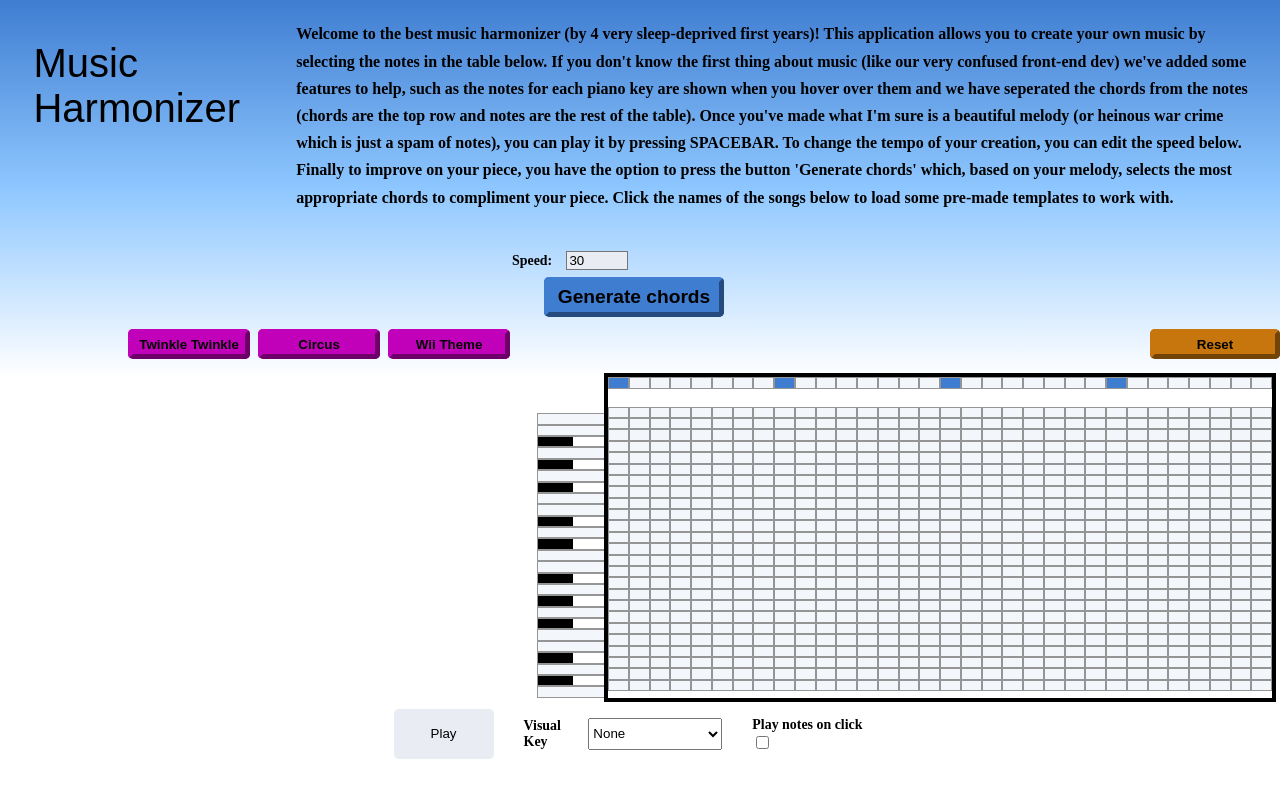
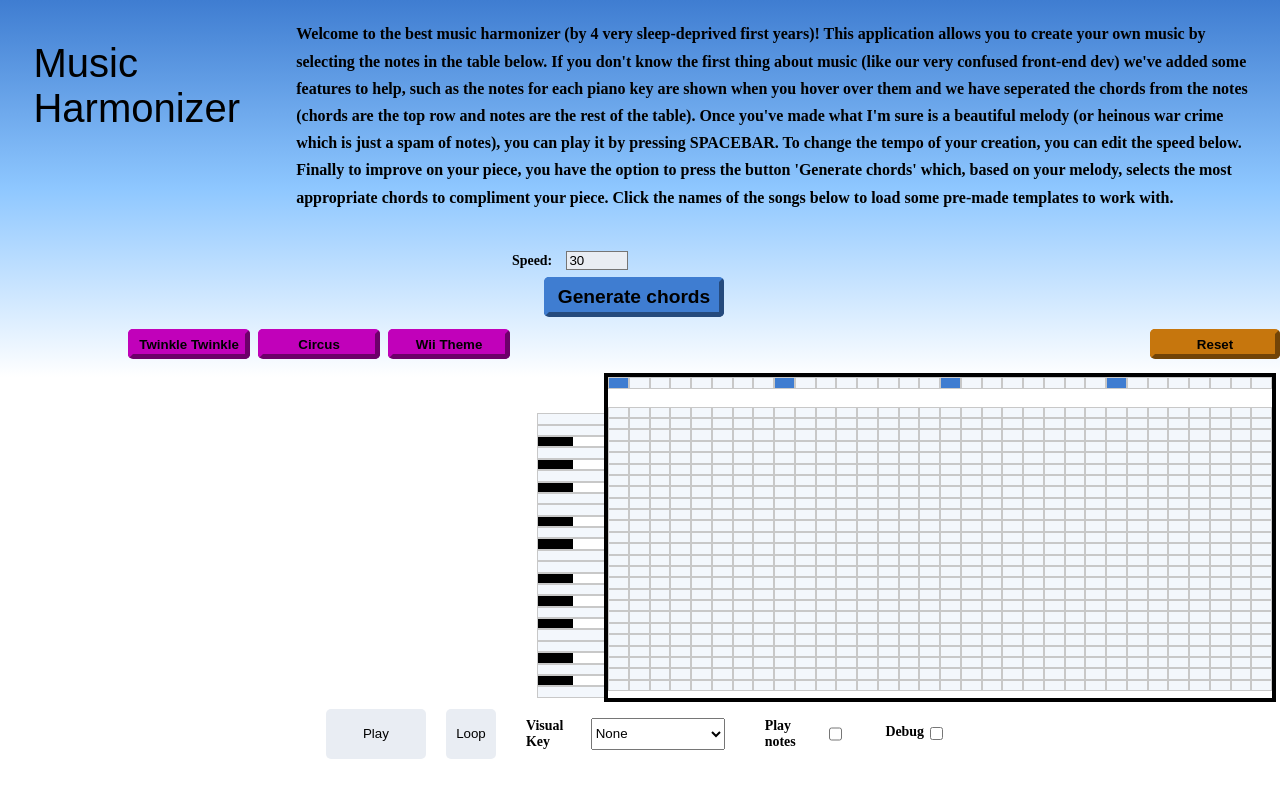
Before and after one commit to MiniMinnoww/HackSheffield9, a Flask app: page / in a window 1280 px wide. Run offline with Flask 3, Linux system fonts and the light colour scheme.

Commit message:
Added play button + loop button

```diff
--- a/backend/static/css/cells.css
+++ b/backend/static/css/cells.css
@@ -3,7 +3,7 @@
     width: 50px;
     min-width: 100px;
     flex: 1;
-    border: 1px solid rgb(149, 149, 149);
+    border: 1px solid rgb(200, 200, 200);
     background-color: var(--background);
 
     transition: 0.3s box-shadow ease-in-out;
--- a/backend/static/css/style.css
+++ b/backend/static/css/style.css
@@ -191,7 +191,7 @@ aside div {
     margin: auto 10px;
 }
 
-#input_key_div {
+.checkbox_div {
     display: flex;
     flex-direction: row;
     padding: 10px;
@@ -200,11 +200,9 @@ aside div {
     transition: 0.3s box-shadow ease-in-out;
 }
 
-#input_key_div:hover {
+.checkbox_div:hover {
     box-shadow: 0 0 10px rgb(117, 117, 117);
 }
-
-
 
 #play_button {
     background-color: var(--greyishBackground);
@@ -222,6 +220,30 @@ aside div {
     box-shadow: 0 0 10px rgb(117, 117, 117);
 }
 
+.play_button_on {
+    background-color: var(--secondary) !important;
+}
+
+#loop_button {
+    background-color: var(--greyishBackground);
+    border: none;
+
+    transition: 0.3s background-color ease-in-out, 0.3s box-shadow ease-in-out;
+
+    height: 50px;
+    width: 50px;
+    border-radius: 5px;
+}
+
+#loop_button:hover {
+    background-color: var(--primary);
+    box-shadow: 0 0 10px rgb(117, 117, 117);
+}
+
+.loop_button_on {
+    background-color: var(--primary) !important;
+}
+
 aside br {
     width: 10px;
 }
--- /dev/null
+++ b/backend/static/js/buttons.js
@@ -0,0 +1,59 @@
+class Button {
+    constructor(element, callback) {
+        this.element = element
+        this.callback = callback
+
+        this.registerEventListeners()
+    }
+
+    registerEventListeners() {
+        this.element.addEventListener('click', this.callback)
+    }
+}
+
+class ToggleButton extends Button {
+    constructor(element, callback, initialState, onStyle, offStyle) {
+        super(element, callback)
+
+        this.state = initialState
+        this.offStyle = offStyle
+        this.onStyle = onStyle
+
+        if (this.onStyle === "") this.onStyle = "none"
+        if (this.offStyle === "") this.offStyle = "none"
+    }
+
+    setStyle() {
+        if (this.state) {
+            this.element.classList.remove(this.offStyle)
+            this.element.classList.add(this.onStyle)
+        } else {
+            this.element.classList.remove(this.onStyle)
+            this.element.classList.add(this.offStyle)
+        }
+    }
+
+    toggleState() {
+        this.state = !this.state
+        this.setStyle()
+    }
+
+    setState(state) {
+        this.state = state
+        this.setStyle()
+    }
+
+    registerEventListeners() {
+        this.element.addEventListener('click', () => {this.toggleState()})
+        this.element.addEventListener('click', this.callback)
+    }
+}
+
+
+playButton = new ToggleButton(document.getElementById("play_button"), () => {
+    play()
+}, false, "play_button_on", "")
+
+loopButton = new ToggleButton(document.getElementById("loop_button"), () => {
+    loop = loopButton.state
+}, false, "loop_button_on", "")
--- a/backend/static/js/notes.js
+++ b/backend/static/js/notes.js
@@ -4,6 +4,7 @@ let bpmInput = document.getElementById("input_bpm");
 let interval;
 let intervalId;
 let playing = false;
+let loop = false;
 
 // Updates where the cursor is on the screen
 const updateCursorUI = (num) => {
@@ -60,6 +61,9 @@ const playTone = (frequency, duration, amp = 0.2) => {
 
 // Play the music currently inputted (or stop if already playing)
 const play = () => {
+    playButton.element.value = playing ? "Play" : "Stop" // Toggle back the play button
+    playButton.setState(!playing)
+
     if (playing) {
         clearInterval(intervalId);
         updateCursorUI(-1);
@@ -68,6 +72,7 @@ const play = () => {
     }
 
     playing = true;
+
     recalculateInterval();
 
     let columnIndex = 0;
@@ -87,7 +92,7 @@ const play = () => {
         updateCursorUI(columnIndex);
     };
 
-    const chordList = returned_chords.map(obj => ({ ...obj }));
+    let chordList = returned_chords.map(obj => ({...obj}));
     let first = true;
 
     // Interval to play notes at the correct BPM
@@ -112,9 +117,18 @@ const play = () => {
 
         // Stop when you've looped through all columns
         if (columnIndex === 0) {
-            clearInterval(intervalId);
-            updateCursorUI(-1);
-            playing = false;
+            if (loop) {
+                chordList = returned_chords.map(obj => ({...obj}));
+                first = true;
+            }
+            else {
+                updateCursorUI(-1);
+                playing = false;
+                playButton.element.value = "Play"
+                playButton.setState(false)
+                clearInterval(intervalId);
+            }
+
         }
     }, interval);
 };
--- a/backend/templates/index.html
+++ b/backend/templates/index.html
@@ -57,7 +57,10 @@
         <div>
             <input type="button" name="play" id="play_button" value="Play">
         </div>
-        <div id="input_key_div">
+        <div>
+            <input type="button" name="loop" id="loop_button" value="Loop">
+        </div>
+        <div class="checkbox_div">
             <label for="input_key">Visual Key </label>
             <select name="key" id="input_key">
                 <option value="-1">None</option>
@@ -75,14 +78,19 @@
                 <option value="11">B major/Ab minor</option>
             </select>
         </div>
-        <div id="play_notes_on_click_div">
-            <label for="play_notes_on_click">Play notes on click</label>
+        <div class="checkbox_div">
+            <label for="play_notes_on_click">Play notes</label>
             <input type="checkbox" name="play_notes_on_click" id="play_notes_on_click">
+        </div>
+        <div class="checkbox_div">
+            <label for="debug_mode">Debug</label>
+            <input type="checkbox" name="debug_mode" id="debug_mode">
         </div>
 
 
     </aside>
 
+    <script src="{{ url_for('static', filename='js/buttons.js') }}"></script>
     <script src="{{ url_for('static', filename='js/templates.js') }}"></script>
     <script src="{{ url_for('static', filename='js/util.js') }}"></script>
     <script src="{{ url_for('static', filename='js/cells.js') }}"></script>
```
